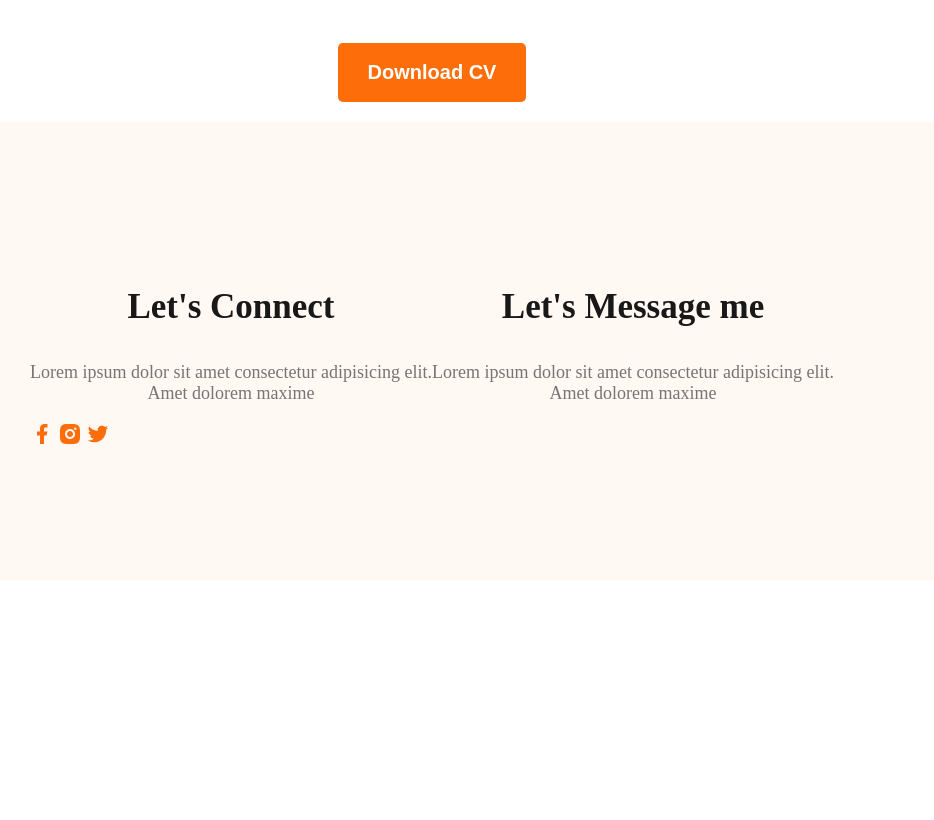
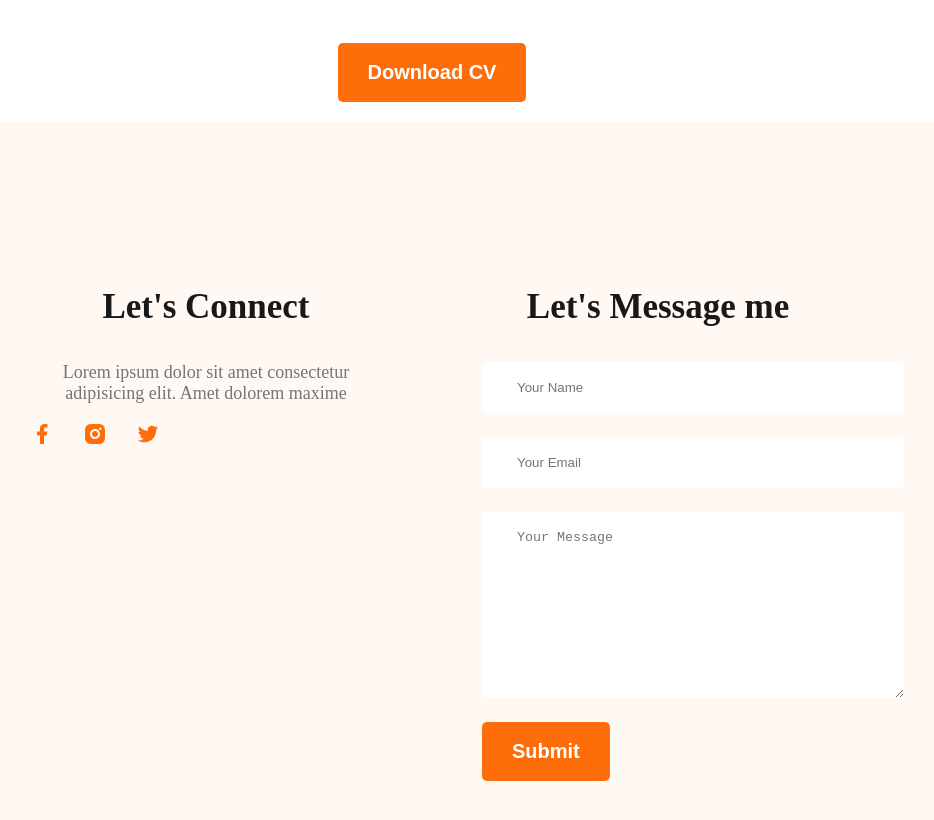
Before and after one commit to Smart-imran/web-developer-portfolio, a plain HTML site: page index.html in a window 1280 px wide. Shown: the part 2680-3500 px from the top of the page, without its empty margins (208-1142 px from the left). Before the commit the page ends 3268 px from the top, so only its background shows below. Drawn offline with nearby package versions, Linux system fonts and the light colour scheme.

Commit message:
finished

```diff
--- a/index.html
+++ b/index.html
@@ -204,9 +204,16 @@
 
         <div class="footer-column">
             <h3 class="section-title">Let's Message me</h3>
-            <p class="section-description">Lorem ipsum dolor sit amet consectetur adipisicing elit. Amet dolorem maxime
-            </p>
+
+            <form class="contact" action="">
+                <input type="text" placeholder="Your Name">
+                <input type="email" name="" placeholder="Your Email" id="">
+                <textarea name="" id="" placeholder="Your Message" cols="30" rows="10"></textarea>
+                <input class="btn-primary" type="submit" value="Submit">
+            </form>
+
         </div>
+
     </footer>
 
 </body>
--- a/style/portfolio2.css
+++ b/style/portfolio2.css
@@ -200,14 +200,35 @@ main section{
     text-align: center;
 }
 
+.social-links a{
+    margin-right: 25px;
+}
+
 
 
 /* footer style */
 
 .footer{
     display: flex;
+    gap: 100px;
     justify-content: space-between;
     padding: 130px 230px;
     margin-top: 20px;
     background: #FFF8F3;
 }
+
+.footer-column{
+    width: 50%;
+
+}
+
+.contact input[type="text"],input[type="email"], textarea{
+    display: block;
+    margin-bottom: 24px;
+    padding: 18px 35px;
+    columns: #757575;
+    border: 0;
+    border-radius: 5px;
+    background: #FFF;
+    width: 100%;
+}
```
